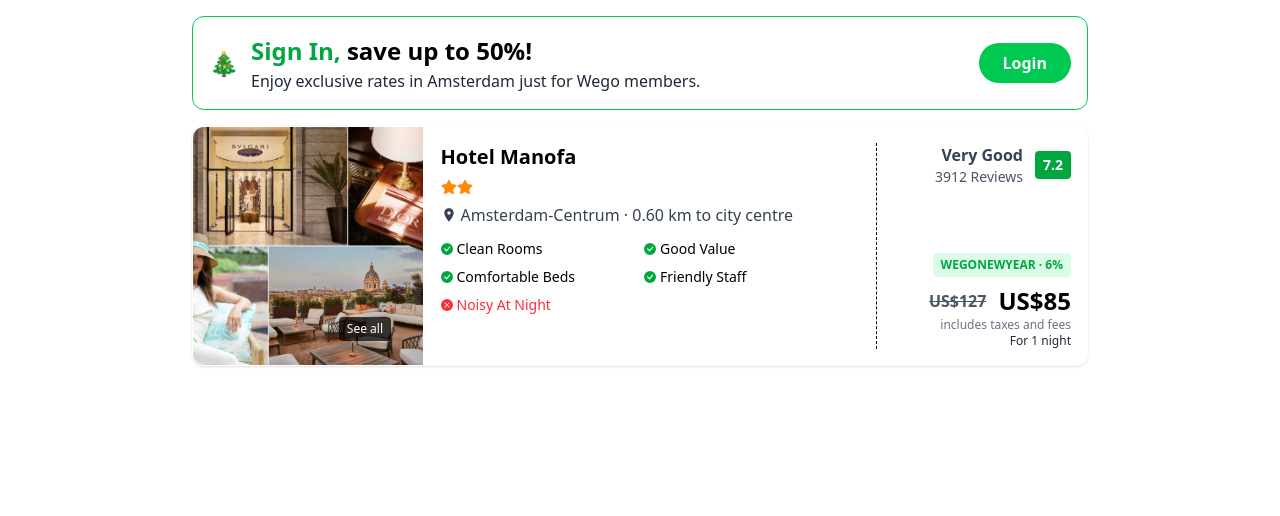
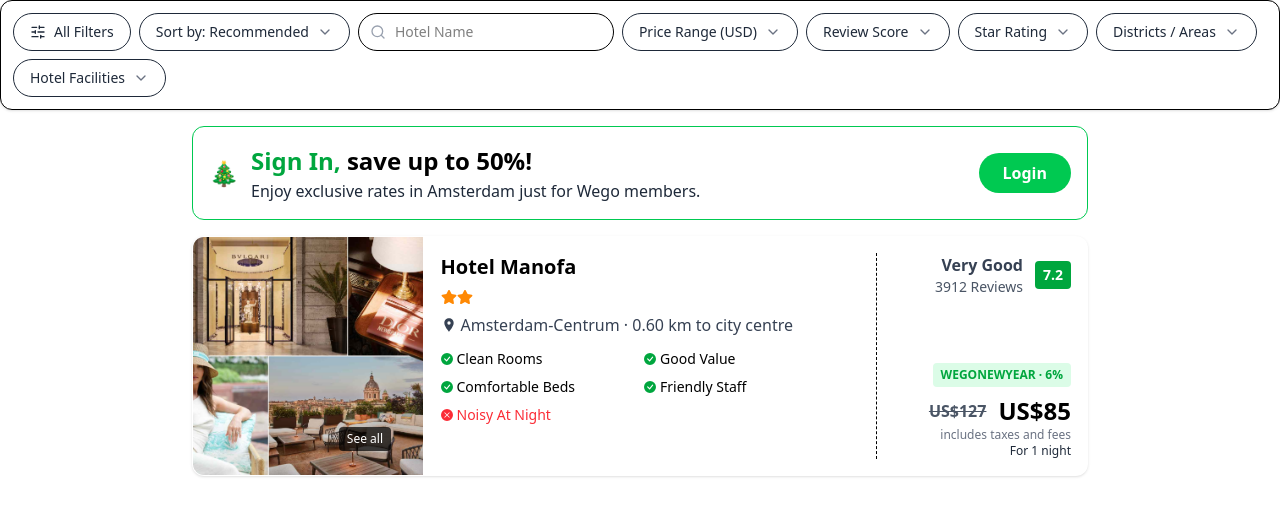
Before and after one commit to ahamedasif07/map-location, a Next.js app: page / in a window 1280 px wide. Shown: the top 516 px of the page. Built offline with nearby package versions, Linux system fonts and the light colour scheme.

Commit message:
filllter bar basic done

```diff
--- a/package.json
+++ b/package.json
@@ -10,6 +10,7 @@
   },
   "dependencies": {
     "@tailwindcss/vite": "^4.1.18",
+    "lucide-react": "^0.562.0",
     "next": "16.1.1",
     "react": "19.2.3",
     "react-dom": "19.2.3",
--- a/src/app/page.js
+++ b/src/app/page.js
@@ -1,3 +1,4 @@
+import FilterBar from "@/components/FilterBar";
 import HotelCard from "@/components/mapLocation";
 import TopBanner from "@/components/TopBaner";
 import Image from "next/image";
@@ -5,6 +6,7 @@
 export default function Home() {
   return (
     <div className=" ">
+      <FilterBar />
       <TopBanner />
       <HotelCard />
     </div>
--- /dev/null
+++ b/src/components/FilterBar.jsx
@@ -0,0 +1,137 @@
+"use client";
+import React, { useState, useRef, useEffect } from "react";
+import { ChevronDown, SlidersHorizontal, Search } from "lucide-react";
+
+const FilterButton = ({ label, children, icon }) => {
+  const [open, setOpen] = useState(false);
+  const ref = useRef(null);
+
+  useEffect(() => {
+    const handler = (e) => {
+      if (ref.current && !ref.current.contains(e.target)) {
+        setOpen(false);
+      }
+    };
+    document.addEventListener("mousedown", handler);
+    return () => document.removeEventListener("mousedown", handler);
+  }, []);
+
+  return (
+    <div ref={ref} className="relative">
+      <button
+        onClick={() => setOpen(!open)}
+        className={`flex items-center gap-2 px-4 py-2 border rounded-full text-sm font-medium bg-white text-gray-800 hover:bg-gray-50 hover:border-gray-400 transition-all duration-150 ${
+          open ? "border-gray-400 bg-gray-50" : ""
+        }`}
+      >
+        {icon}
+        <span>{label}</span>
+        <ChevronDown size={16} className="text-gray-500" />
+      </button>
+
+      {open && children && (
+        <div className="absolute top-full left-0 mt-2 w-56 bg-white border rounded-xl shadow-lg z-50">
+          {children}
+        </div>
+      )}
+    </div>
+  );
+};
+
+export default function FilterBar() {
+  const filters = [
+    {
+      label: "All Filters",
+      icon: <SlidersHorizontal size={16} />,
+    },
+    {
+      label: "Sort by: Recommended",
+      options: [
+        "Recommended",
+        "Price: Low to High",
+        "Price: High to Low",
+        "Top Rated",
+      ],
+    },
+    {
+      label: "Hotel Name",
+      isSearch: true,
+    },
+    {
+      label: "Price Range (USD)",
+      options: ["$0 – $50", "$50 – $100", "$100 – $200", "$200+"],
+    },
+    {
+      label: "Review Score",
+      options: ["Wonderful (9+)", "Very Good (8+)", "Good (7+)"],
+    },
+    {
+      label: "Star Rating",
+      options: ["★★★★★", "★★★★", "★★★"],
+    },
+    {
+      label: "Districts / Areas",
+      options: ["City Center", "Airport Area", "Beachfront"],
+    },
+    {
+      label: "Hotel Facilities",
+      options: ["Free WiFi", "Swimming Pool", "Parking", "Spa"],
+    },
+  ];
+
+  return (
+    <div className="w-full bg-white border rounded-xl px-3 py-3 shadow-sm">
+      <div className="flex flex-wrap items-center gap-2">
+        {filters.map((filter) => {
+          if (filter.isSearch) {
+            // Search input
+            return (
+              <div key={filter.label} className="relative">
+                <Search
+                  className="absolute left-3 top-1/2 -translate-y-1/2 text-gray-400"
+                  size={16}
+                />
+                <input
+                  type="text"
+                  placeholder={filter.label}
+                  className="pl-9 pr-4 py-2 border rounded-full text-sm focus:outline-none focus:border-gray-400 hover:bg-gray-50"
+                />
+              </div>
+            );
+          } else if (filter.options) {
+            // Dropdown filter
+            return (
+              <FilterButton
+                key={filter.label}
+                label={filter.label}
+                icon={filter.icon}
+              >
+                <ul>
+                  {filter.options.map((option) => (
+                    <li
+                      key={option}
+                      className="px-4 py-2 text-sm cursor-pointer hover:bg-gray-100 transition"
+                    >
+                      {option}
+                    </li>
+                  ))}
+                </ul>
+              </FilterButton>
+            );
+          } else {
+            // Simple button (like All Filters)
+            return (
+              <button
+                key={filter.label}
+                className="flex items-center gap-2 px-4 py-2 border rounded-full text-sm font-medium bg-white text-gray-800 hover:bg-gray-50 hover:border-gray-400 transition-all duration-150"
+              >
+                {filter.icon}
+                <span>{filter.label}</span>
+              </button>
+            );
+          }
+        })}
+      </div>
+    </div>
+  );
+}
```
Also changed, not shown: 1 other file (tests, documents, lock files or other folders).
